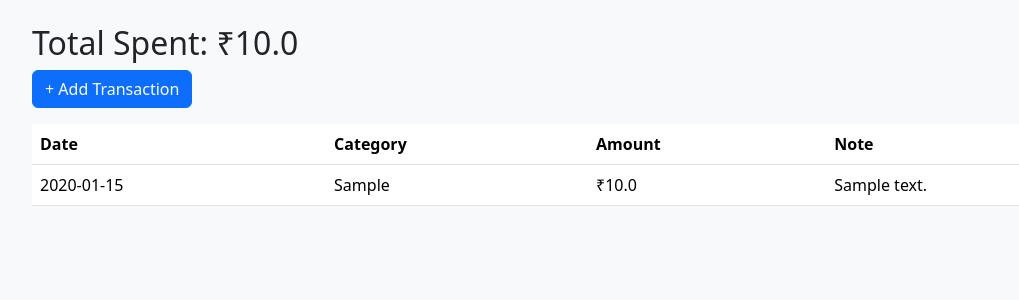
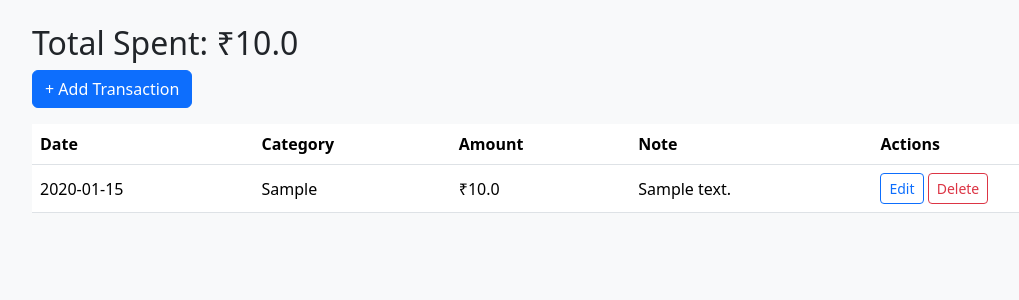
Before and after one commit to arushibhagat/Finance-Tracker, a Flask app: page / in a window 1280 px wide. Shown: the part 56-356 px from the top of the page, without its empty margins (50-1069 px from the left). Run offline with Flask 3, Linux system fonts and the light colour scheme; tables that the repository leaves empty hold one stand-in row (values such as "Sample post").

Commit message:
Fix duplicate table header issue

```diff
--- a/templates/index.html
+++ b/templates/index.html
@@ -6,20 +6,31 @@
 <a href="/add" class="btn btn-primary">+ Add Transaction</a>
 
 <table class="table mt-3">
+    <thead>
         <tr>
             <th>Date</th>
             <th>Category</th>
             <th>Amount</th>
             <th>Note</th>
+            <th>Actions</th>
         </tr>
+    </thead>
+
+    <tbody>
         {% for t in transactions %}
         <tr>
-        <td>{{t.date}}</td>
-        <td>{{t.category}}</td>
-        <td>₹{{t.amount}}</td>
-        <td>{{t.note}}</td>
+            <td>{{ t.date }}</td>
+            <td>{{ t.category }}</td>
+            <td>₹{{ t.amount }}</td>
+            <td>{{ t.note }}</td>
+            <td>
+                <a href="/edit/{{t.id}}" class="btn btn-sm btn-outline-primary">Edit</a>
+                <a href="/delete/{{t.id}}" class="btn btn-sm btn-outline-danger">Delete</a>
+            </td>
         </tr>
         {% endfor %}
+    </tbody>
 </table>
 
+
 {% endblock %}
```
Lines whose indentation alone changed are shown as unchanged.
